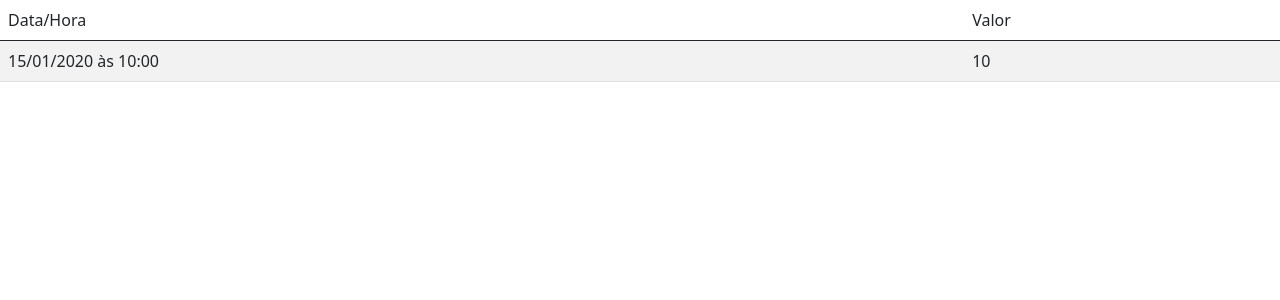
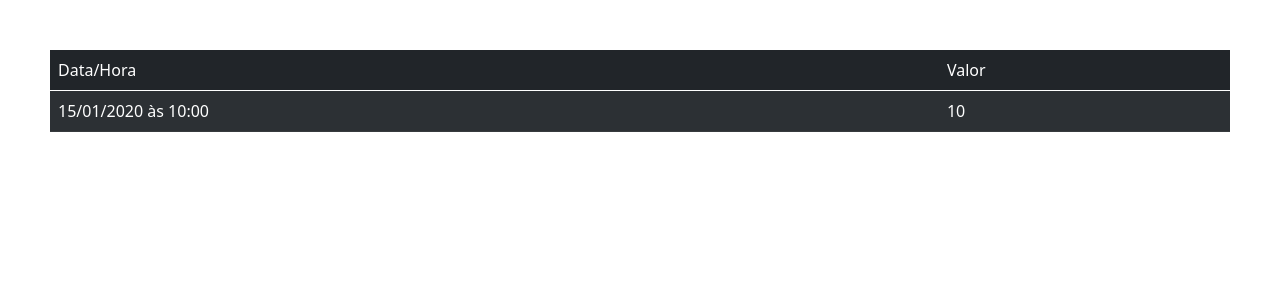
Before and after one commit to riguima/prosanearinfo, a Python web app: template templates/report.html in a window 1280 px wide. Shown: the top 300 px of the page. Run offline with Jinja, Linux system fonts and the light colour scheme; the template is opened without the code that fills it: most values are stand-ins (such as "Sample title", 1, 10 or a date in 2020); some libraries are stand-ins or nearby versions.

Commit message:
feat: change styles of report page

```diff
--- /dev/null
+++ b/static/css/report.css
@@ -0,0 +1,5 @@
+.report-table-container {
+  display: flex;
+  justify-content: center;
+  padding: 50px;
+}
--- a/templates/report.html
+++ b/templates/report.html
@@ -2,10 +2,12 @@
 
 {% block head %}
   <title>Relatório</title>
+  <link rel="stylesheet" href="{{ url_for('static', filename='css/report.css') }}">
 {% endblock %}
 
 {% block content %}
-  <table class="table table-striped">
+  <div class="report-table-container">
+    <table class="table table-dark table-hover table-striped">
       <thead>
         <tr>
           <td>Data/Hora</td>
@@ -21,4 +23,5 @@
         {% endfor %}
       </tbody>
     </table>
+  </div>
 {% endblock %}
```
Lines whose indentation alone changed are shown as unchanged.
